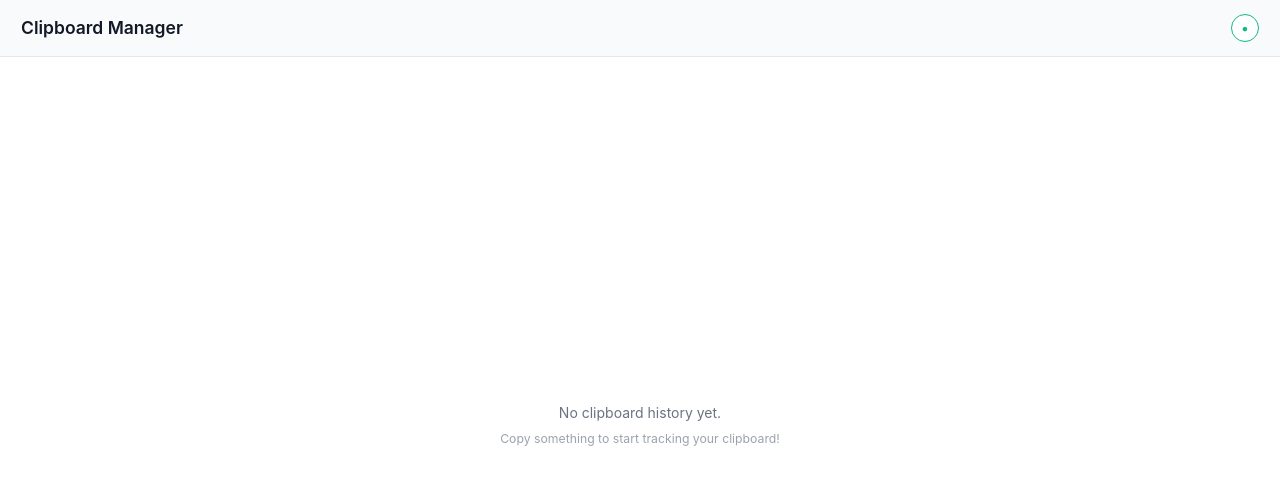
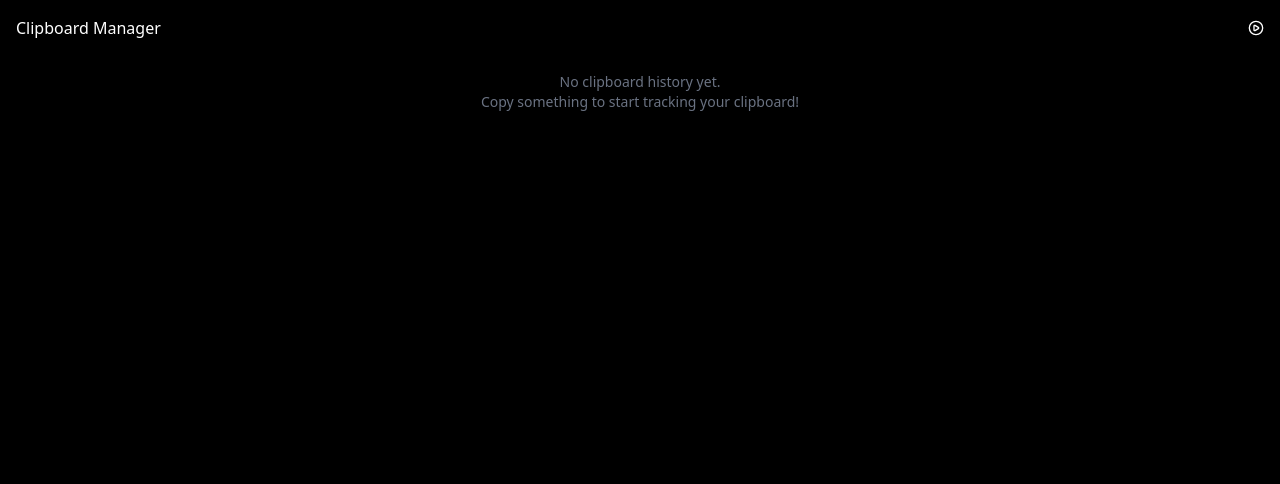
Before and after one commit to mexdehor/mexdeclip, a React (Vite) app: page / in a window 1280 px wide. Shown: the top 484 px of the page. Built offline with nearby package versions, Linux system fonts and the light colour scheme.

Commit message:
feat: improve UI

```diff
--- a/index.html
+++ b/index.html
@@ -7,7 +7,7 @@
     <title>Tauri + React + Typescript</title>
   </head>
 
-  <body>
+  <body class="bg-black ">
     <div id="root"></div>
     <script type="module" src="/src/main.tsx"></script>
   </body>
--- a/package.json
+++ b/package.json
@@ -10,10 +10,13 @@
     "tauri": "tauri"
   },
   "dependencies": {
+    "@tailwindcss/vite": "^4.1.18",
+    "lucide-react": "^0.562.0",
     "react": "^19.1.0",
     "react-dom": "^19.1.0",
     "@tauri-apps/api": "^2",
-    "@tauri-apps/plugin-opener": "^2"
+    "@tauri-apps/plugin-opener": "^2",
+    "tailwindcss": "^4.1.18"
   },
   "devDependencies": {
     "@types/react": "^19.1.8",
--- a/src/App.css
+++ b/src/App.css
@@ -1,287 +1 @@
-:root {
-  font-family: Inter, system-ui, Avenir, Helvetica, Arial, sans-serif;
-  font-size: 14px;
-  line-height: 1.5;
-  font-weight: 400;
-
-  color: #213547;
-  background-color: #ffffff;
-
-  font-synthesis: none;
-  text-rendering: optimizeLegibility;
-  -webkit-font-smoothing: antialiased;
-  -moz-osx-font-smoothing: grayscale;
-}
-
-* {
-  box-sizing: border-box;
-  margin: 0;
-  padding: 0;
-}
-
-body {
-  margin: 0;
-  min-height: 100vh;
-}
-
-.app-container {
-  display: flex;
-  flex-direction: column;
-  height: 100vh;
-  overflow: hidden;
-}
-
-.app-header {
-  display: flex;
-  justify-content: space-between;
-  align-items: center;
-  padding: 1rem 1.5rem;
-  border-bottom: 1px solid #e5e7eb;
-  background-color: #f9fafb;
-}
-
-.app-header h1 {
-  font-size: 1.25rem;
-  font-weight: 600;
-  color: #111827;
-}
-
-.header-actions {
-  display: flex;
-  gap: 0.5rem;
-  align-items: center;
-}
-
-.toggle-btn {
-  width: 2rem;
-  height: 2rem;
-  border-radius: 50%;
-  border: 1px solid #d1d5db;
-  background-color: #ffffff;
-  color: #6b7280;
-  font-size: 0.75rem;
-  cursor: pointer;
-  display: flex;
-  align-items: center;
-  justify-content: center;
-  transition: all 0.2s;
-}
-
-.toggle-btn:hover {
-  background-color: #f3f4f6;
-  border-color: #9ca3af;
-}
-
-.toggle-btn.active {
-  color: #10b981;
-  border-color: #10b981;
-}
-
-.clear-btn {
-  padding: 0.375rem 0.75rem;
-  border-radius: 0.375rem;
-  border: 1px solid #d1d5db;
-  background-color: #ffffff;
-  color: #6b7280;
-  font-size: 0.875rem;
-  cursor: pointer;
-  transition: all 0.2s;
-}
-
-.clear-btn:hover {
-  background-color: #f3f4f6;
-  border-color: #9ca3af;
-  color: #111827;
-}
-
-.clipboard-content {
-  flex: 1;
-  overflow-y: auto;
-  padding: 1rem;
-}
-
-.empty-state {
-  display: flex;
-  flex-direction: column;
-  align-items: center;
-  justify-content: center;
-  height: 100%;
-  color: #6b7280;
-  text-align: center;
-}
-
-.empty-state p {
-  margin-bottom: 0.5rem;
-}
-
-.empty-hint {
-  font-size: 0.875rem;
-  color: #9ca3af;
-}
-
-.clipboard-list {
-  display: flex;
-  flex-direction: column;
-  gap: 0.5rem;
-}
-
-.clipboard-item {
-  display: flex;
-  justify-content: space-between;
-  align-items: center;
-  padding: 0.75rem 1rem;
-  border: 1px solid #e5e7eb;
-  border-radius: 0.5rem;
-  background-color: #ffffff;
-  transition: all 0.2s;
-}
-
-.clipboard-item:hover {
-  border-color: #d1d5db;
-  box-shadow: 0 1px 3px rgba(0, 0, 0, 0.1);
-}
-
-.item-content {
-  flex: 1;
-  min-width: 0;
-  margin-right: 1rem;
-}
-
-.item-text {
-  font-size: 0.875rem;
-  color: #111827;
-  margin-bottom: 0.25rem;
-  word-break: break-word;
-  white-space: pre-wrap;
-}
-
-.item-time {
-  font-size: 0.75rem;
-  color: #6b7280;
-}
-
-.item-actions {
-  display: flex;
-  gap: 0.5rem;
-  align-items: center;
-  flex-shrink: 0;
-}
-
-.copy-btn,
-.delete-btn {
-  padding: 0.375rem 0.75rem;
-  border-radius: 0.375rem;
-  border: 1px solid #d1d5db;
-  background-color: #ffffff;
-  color: #6b7280;
-  font-size: 0.875rem;
-  cursor: pointer;
-  transition: all 0.2s;
-  font-weight: 500;
-}
-
-.copy-btn:hover {
-  background-color: #eff6ff;
-  border-color: #3b82f6;
-  color: #3b82f6;
-}
-
-.delete-btn {
-  width: 2rem;
-  height: 2rem;
-  padding: 0;
-  font-size: 1.25rem;
-  line-height: 1;
-  display: flex;
-  align-items: center;
-  justify-content: center;
-}
-
-.delete-btn:hover {
-  background-color: #fef2f2;
-  border-color: #ef4444;
-  color: #ef4444;
-}
-
-@media (prefers-color-scheme: dark) {
-  :root {
-    color: #f9fafb;
-    background-color: #111827;
-  }
-
-  .app-header {
-    background-color: #1f2937;
-    border-bottom-color: #374151;
-  }
-
-  .app-header h1 {
-    color: #f9fafb;
-  }
-
-  .toggle-btn {
-    background-color: #374151;
-    border-color: #4b5563;
-    color: #9ca3af;
-  }
-
-  .toggle-btn:hover {
-    background-color: #4b5563;
-    border-color: #6b7280;
-  }
-
-  .clear-btn {
-    background-color: #374151;
-    border-color: #4b5563;
-    color: #9ca3af;
-  }
-
-  .clear-btn:hover {
-    background-color: #4b5563;
-    border-color: #6b7280;
-    color: #f9fafb;
-  }
-
-  .clipboard-item {
-    background-color: #1f2937;
-    border-color: #374151;
-  }
-
-  .clipboard-item:hover {
-    border-color: #4b5563;
-  }
-
-  .item-text {
-    color: #f9fafb;
-  }
-
-  .item-time {
-    color: #9ca3af;
-  }
-
-  .copy-btn,
-  .delete-btn {
-    background-color: #374151;
-    border-color: #4b5563;
-    color: #9ca3af;
-  }
-
-  .copy-btn:hover {
-    background-color: #1e3a8a;
-    border-color: #3b82f6;
-    color: #60a5fa;
-  }
-
-  .delete-btn:hover {
-    background-color: #7f1d1d;
-    border-color: #ef4444;
-    color: #fca5a5;
-  }
-
-  .empty-state {
-    color: #9ca3af;
-  }
-
-  .empty-hint {
-    color: #6b7280;
-  }
-}
+@import "tailwindcss";
--- a/src/App.tsx
+++ b/src/App.tsx
@@ -1,6 +1,7 @@
 import { useState, useEffect, useCallback } from "react";
 import { invoke } from "@tauri-apps/api/core";
 import "./App.css";
+import { CirclePause, CirclePlay, Copy, Trash2 } from "lucide-react";
 
 type ClipboardItem = {
   id: string;
@@ -134,62 +135,74 @@ function App() {
   };
 
   return (
-    <div className="app-container">
-      <header className="app-header">
+    <div className="text-white flex flex-col h-full">
+      <header className="flex justify-between items-center p-4">
         <h1>Clipboard Manager</h1>
-        <div className="header-actions">
+
+        <div className="flex items-center gap-2">
           <button
-            className={`toggle-btn ${isMonitoring ? "active" : ""}`}
             onClick={() => setIsMonitoring(!isMonitoring)}
             title={isMonitoring ? "Monitoring active" : "Monitoring paused"}
           >
-            {isMonitoring ? "●" : "○"}
+            {isMonitoring ? (
+              <CirclePlay className="size-4" />
+            ) : (
+              <CirclePause className="size-4" />
+            )}
           </button>
+
           {clipboardHistory.length > 0 && (
-            <button className="clear-btn" onClick={handleClearAll}>
-              Clear All
+            <button
+              onClick={handleClearAll}
+              className="flex items-center gap-2"
+            >
+              <Trash2 className="size-4" />
             </button>
           )}
         </div>
       </header>
 
-      <div className="clipboard-content">
+      <div className="flex-1 overflow-y-auto p-4">
         {clipboardHistory.length === 0 ? (
-          <div className="empty-state">
-            <p>No clipboard history yet.</p>
-            <p className="empty-hint">
+          <div className="flex flex-col items-center justify-center h-full">
+            <p className="text-sm text-gray-500">No clipboard history yet.</p>
+            <p className="text-sm text-gray-500">
               Copy something to start tracking your clipboard!
             </p>
           </div>
         ) : (
-          <div className="clipboard-list">
+          <ul className="flex flex-col gap-6">
             {clipboardHistory.map((item) => (
-              <div key={item.id} className="clipboard-item">
-                <div className="item-content">
-                  <p className="item-text">{truncateText(item.text)}</p>
-                  <span className="item-time">
+              <li
+                key={item.id}
+                className="flex items-center justify-between rounded-md p-4 bg-neutral-950"
+              >
+                <div className="flex flex-col gap-2">
+                  <p className="">{truncateText(item.text)}</p>
+                  <span className="text-xs text-gray-500">
                     {formatTime(item.timestamp)}
                   </span>
                 </div>
-                <div className="item-actions">
+
+                <div className="flex items-center gap-2">
                   <button
-                    className="copy-btn"
+                    className="text-sm text-gray-500"
                     onClick={() => handleCopy(item.text)}
                     title="Copy to clipboard"
                   >
-                    Copy
+                    <Copy className="size-4 cursor-pointer" />
                   </button>
                   <button
-                    className="delete-btn"
+                    className="text-sm text-gray-500"
                     onClick={() => handleDelete(item.id)}
                     title="Delete from history"
                   >
-                    ×
+                    <Trash2 className="size-4 cursor-pointer" />
                   </button>
                 </div>
-              </div>
+              </li>
             ))}
-          </div>
+          </ul>
         )}
       </div>
     </div>
--- a/vite.config.ts
+++ b/vite.config.ts
@@ -1,12 +1,13 @@
 import { defineConfig } from "vite";
 import react from "@vitejs/plugin-react";
+import tailwindcss from "@tailwindcss/vite";
 
 // @ts-expect-error process is a nodejs global
 const host = process.env.TAURI_DEV_HOST;
 
 // https://vite.dev/config/
 export default defineConfig(async () => ({
-  plugins: [react()],
+  plugins: [react(), tailwindcss()],
 
   // Vite options tailored for Tauri development and only applied in `tauri dev` or `tauri build`
   //
```
Also changed, not shown: 1 other file (tests, documents, lock files or other folders).
